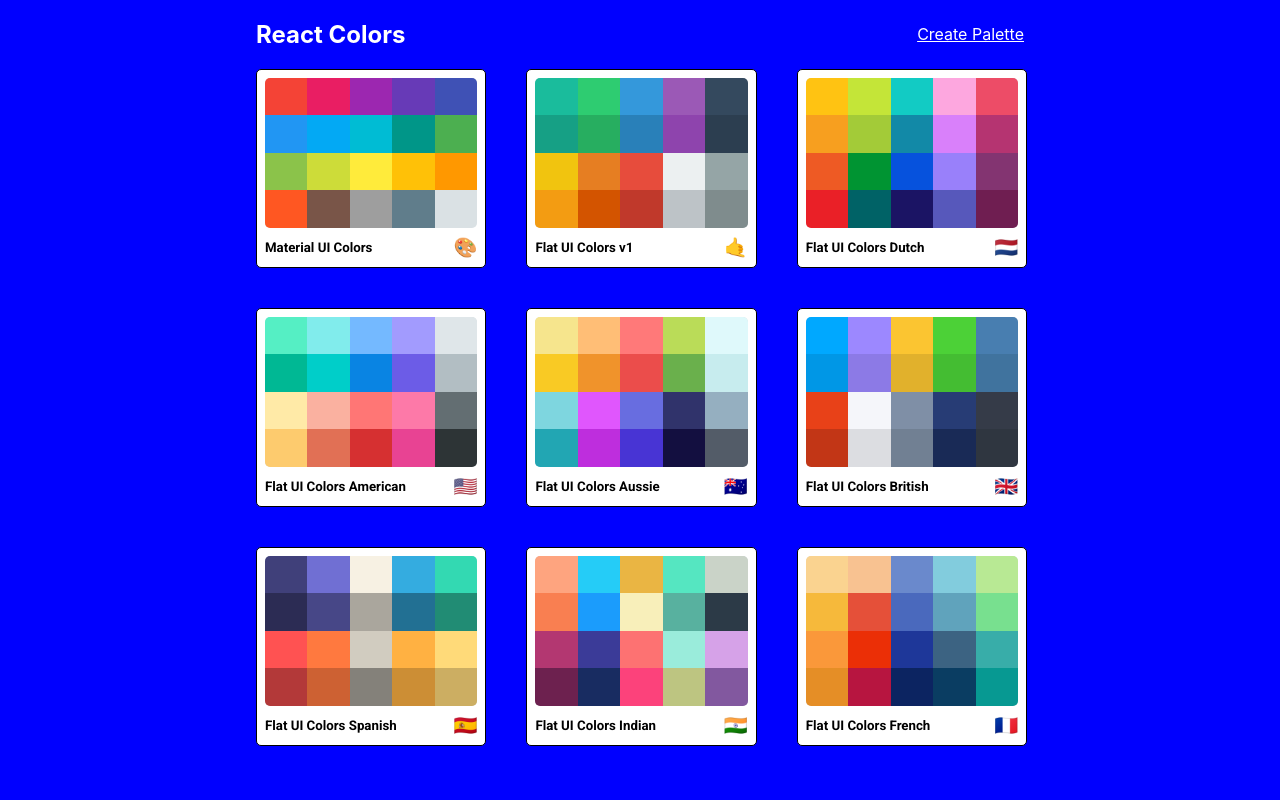
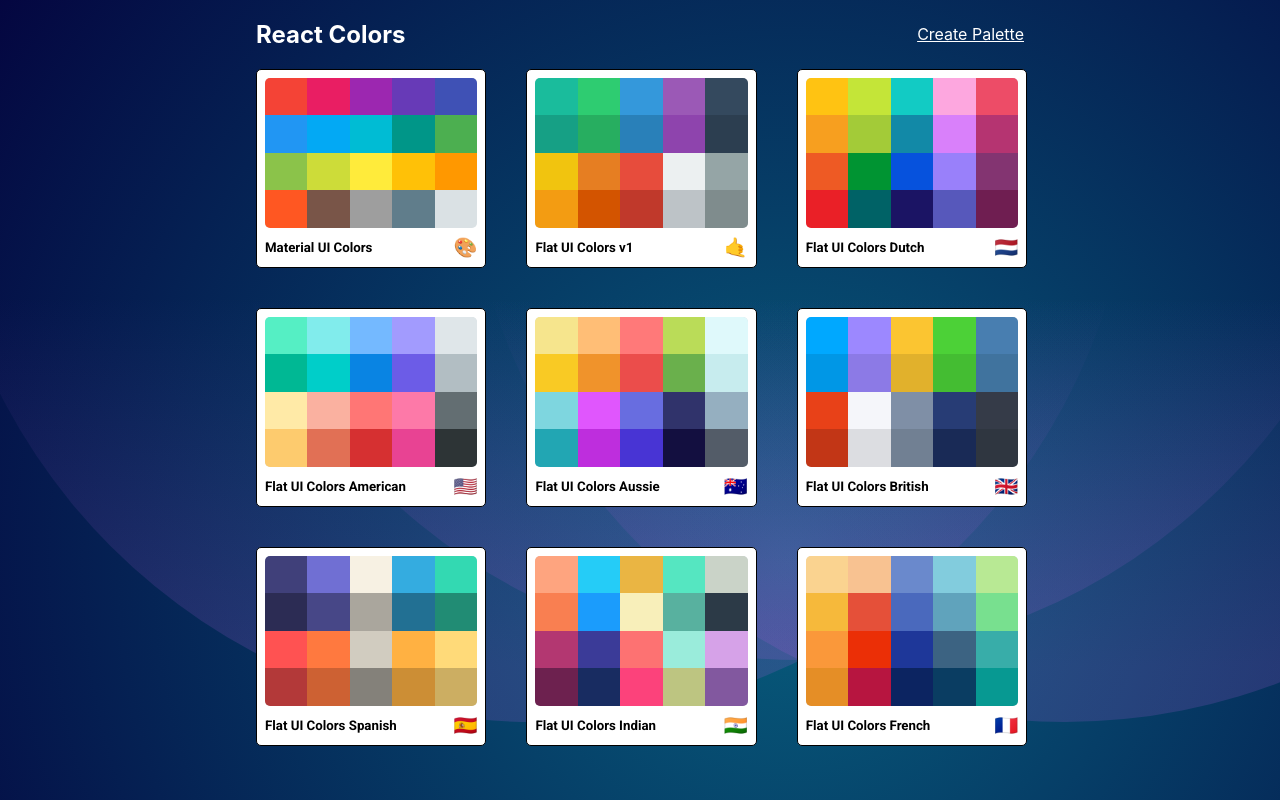
Before and after one commit to qbhatti/color-palette-app, a React (Create React App) app: page / in a window 1280 px wide. Built offline with nearby package versions, Linux system fonts and the light colour scheme; the HTML template or start-up script is replaced by a standard one.

Commit message:
Add svg background to PaletteList

```diff
--- a/src/styles/PaletteListStyles.js
+++ b/src/styles/PaletteListStyles.js
@@ -1,12 +1,17 @@
 import sizes from "./sizes";
+import bg from "./bg.svg";
 
 export default {
   root: {
-    backgroundColor: "blue",
+    /* background by SVGBackgrounds.com */
+    backgroundColor: "#04013d",
+    backgroundImage: `url(${bg})`,
+    backgroundSize: "cover",
     height: "100vh",
     display: "flex",
     alignItems: "flex-start",
-    justifyContent: "center"
+    justifyContent: "center",
+    overflow: "auto"
   },
   container: {
     width: "50%",
@@ -14,6 +19,7 @@
     alignItems: "flex-start",
     flexDirection: "column",
     flexWrap: "wrap",
+    paddingBottom: 20,
     [sizes.down("xl")]: {
       width: "60%"
     },
@@ -51,7 +57,7 @@
     },
     [sizes.down("xs")]: {
       gridTemplateColumns: "repeat(1, 96%)",
-      gridGap: "1rem"
+      gridGap: "1.3rem"
     }
   }
 };
```
Also changed, not shown: src/styles/bg.svg (added).
